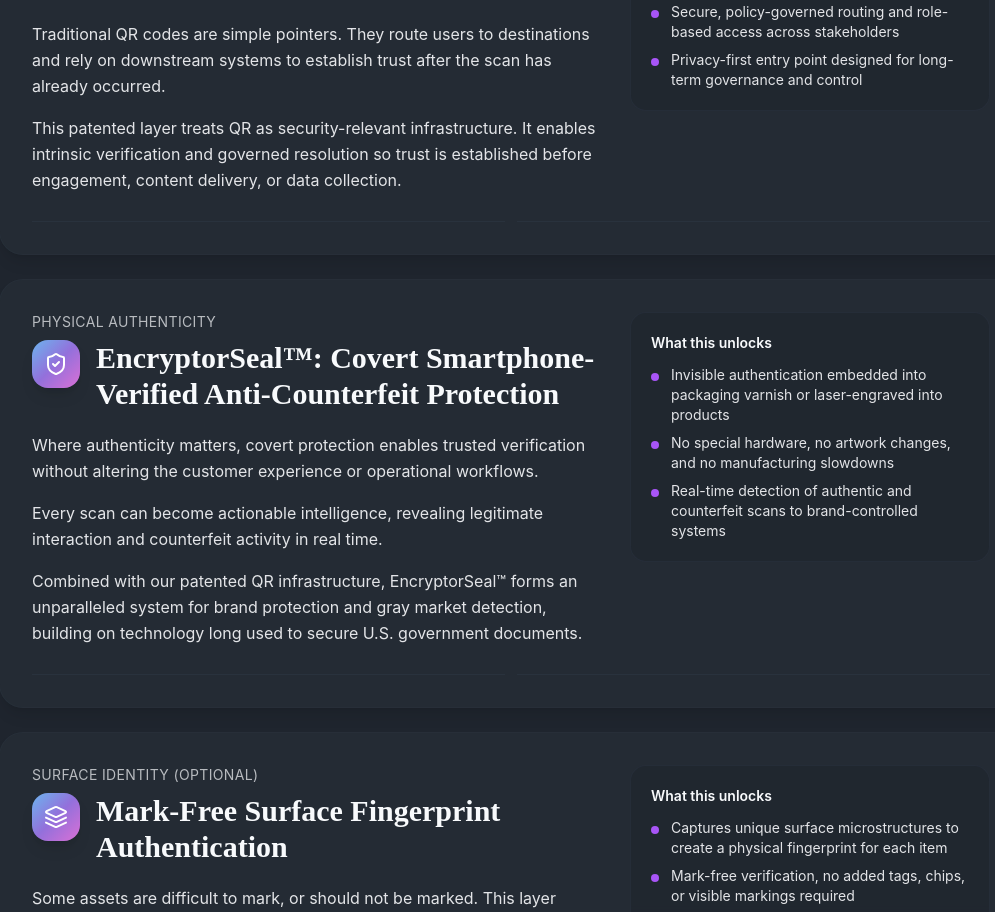
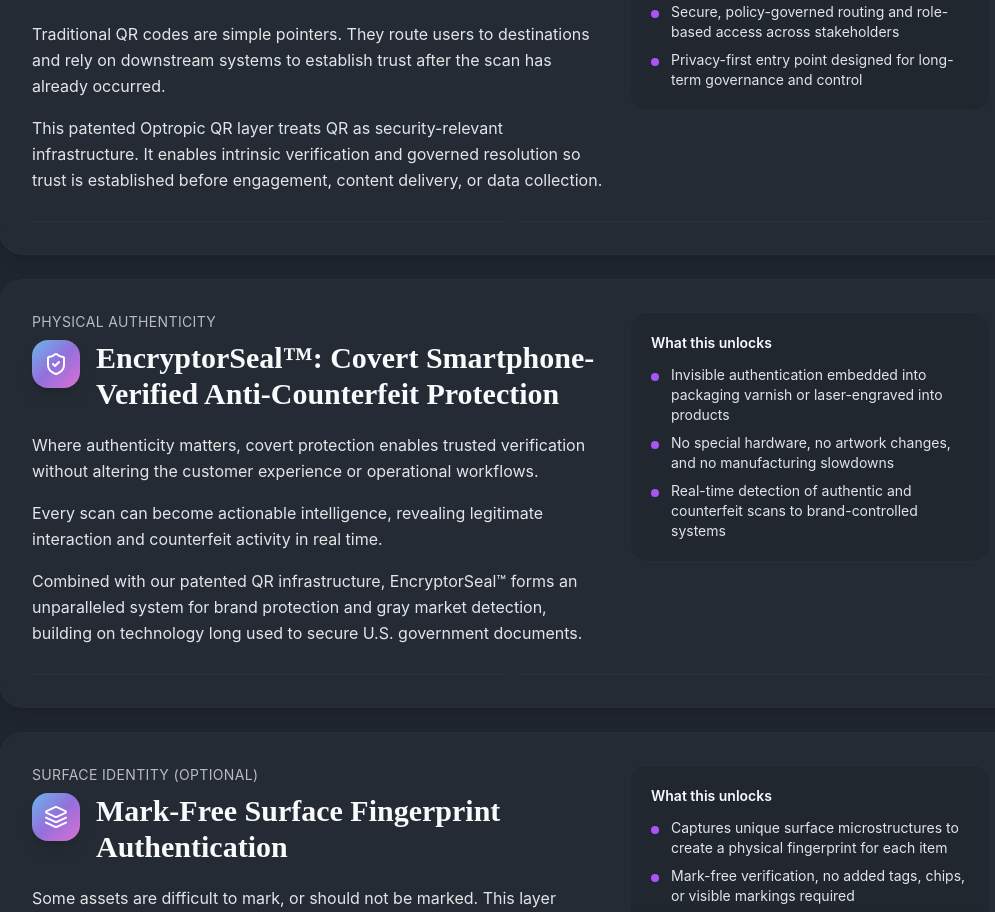
Before and after one commit to NewGrooves/e9-global-backup, a React (Vite) app: page /security-tech in a window 1280 px wide. Shown: the part 1699-2611 px from the top of the page, without its empty margins (129-1124 px from the left). Built offline with nearby package versions, Linux system fonts and the light colour scheme.

Commit message:
Update SecurityTech.tsx

```diff
--- a/src/pages/SecurityTech.tsx
+++ b/src/pages/SecurityTech.tsx
@@ -30,7 +30,7 @@ const SecurityTech = () => {
       ],
       body: [
         "Traditional QR codes are simple pointers. They route users to destinations and rely on downstream systems to establish trust after the scan has already occurred.",
-        "This patented layer treats QR as security-relevant infrastructure. It enables intrinsic verification and governed resolution so trust is established before engagement, content delivery, or data collection.",
+        "This patented Optropic QR layer treats QR as security-relevant infrastructure. It enables intrinsic verification and governed resolution so trust is established before engagement, content delivery, or data collection.",
       ],
     },
     {
```
